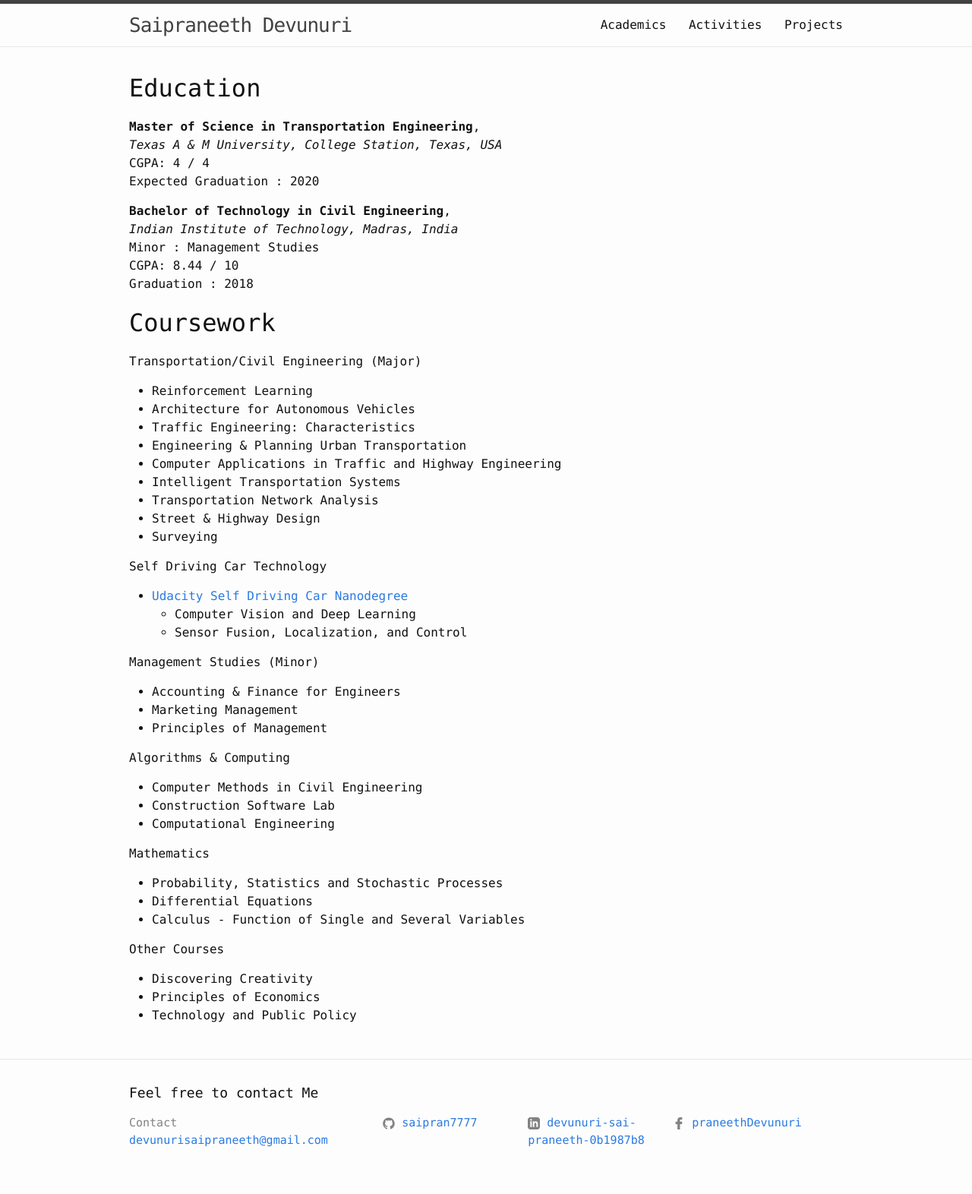
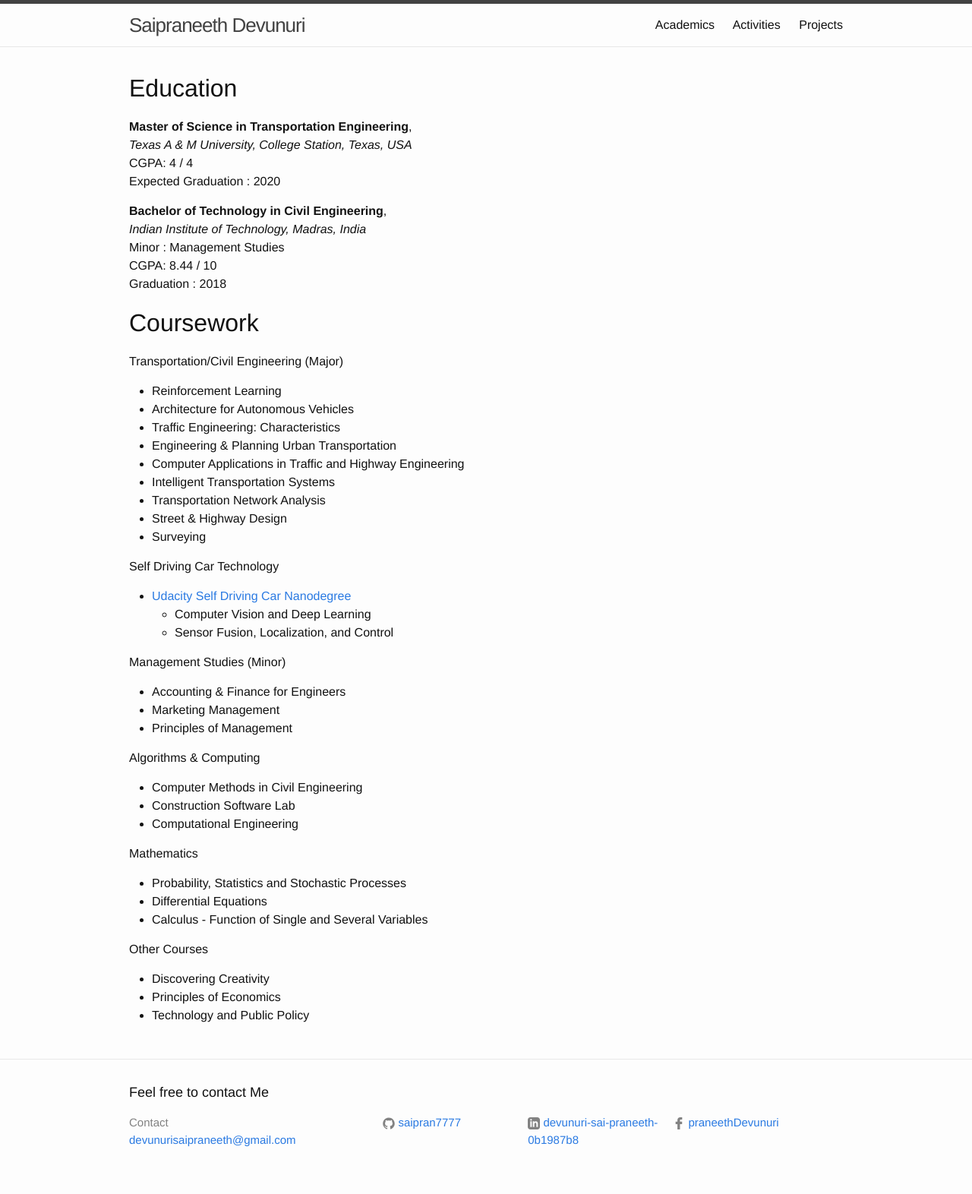
Before and after one commit to saipran7777/saipran7777.github.io, a Jekyll site: the page built from academics.md, in a window 1280 px wide. Shown: the whole page at 76% size. Built offline with Jekyll 4.4.1, drawn with Linux system fonts in a browser that asks for light colours; Markdown is read by kramdown in place of the engine named in the settings.

Commit message:
try_font

```diff
--- a/_config.yml
+++ b/_config.yml
@@ -4,5 +4,5 @@ email: devunurisaipraneeth@gmail.com
 github_username: saipran7777
 linkedin_username: devunuri-sai-praneeth-0b1987b8
 permalink: /blog/:year/:month/:day/:title
-markdown: kramdown
+markdown: github
 facebook_username: praneethDevunuri
--- a/css/main.scss
+++ b/css/main.scss
@@ -6,7 +6,7 @@
 
 
 // Our variables
-$base-font-family: Consolas, "Liberation Mono", Courier, monospace;
+$base-font-family: "Helvetica Neue", Helvetica, Roboto, sans-serif;
 $base-font-size:   16px;
 $base-font-weight: 400;
 $small-font-size:  $base-font-size * 0.875;
```
